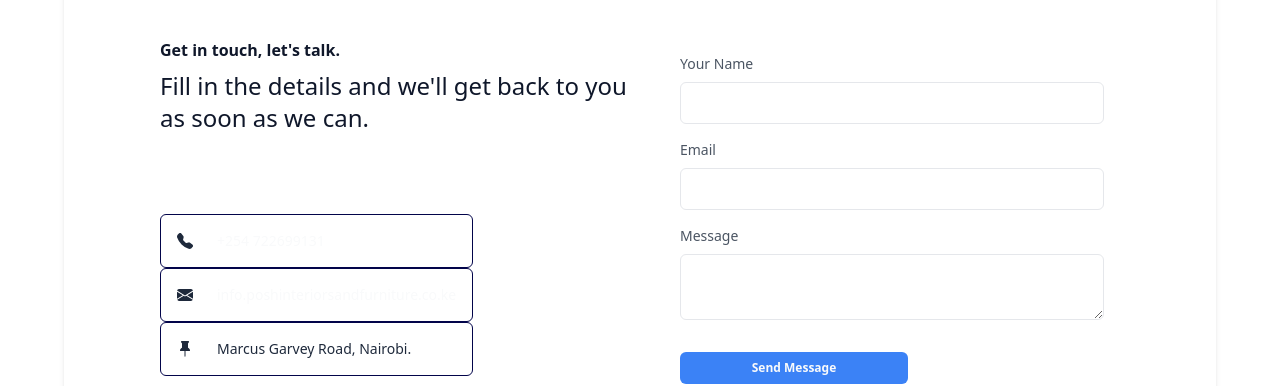
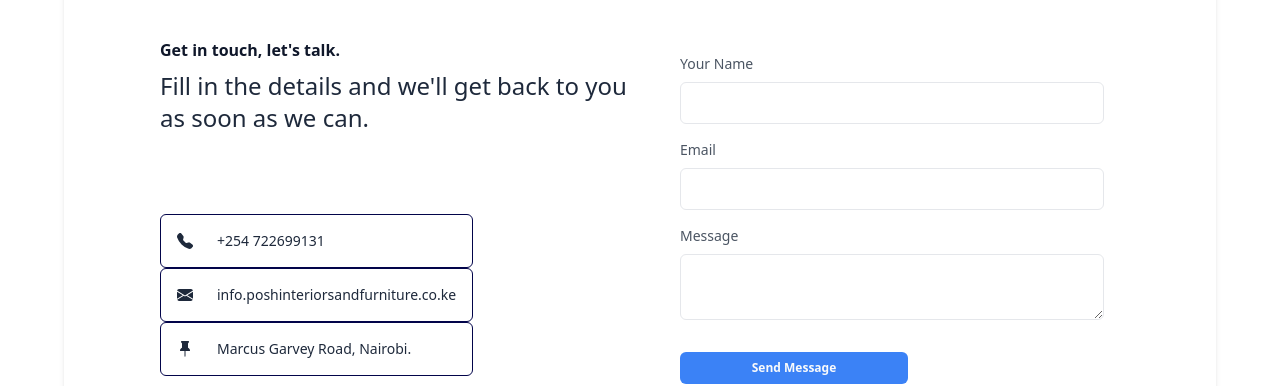
Before and after one commit to bro-codez/posh, a Next.js app: page /contact in a window 1280 px wide. Shown: the part 346-732 px from the top of the page. Built offline with nearby package versions, Linux system fonts and the light colour scheme.

Commit message:
modified:   components/Contact.tsx 	modified:   components/Navbar.tsx

```diff
--- a/components/Contact.tsx
+++ b/components/Contact.tsx
@@ -38,7 +38,7 @@ const Contact = (props: IContactProps) => {
               <h1 className="text-slate-900 font-semibold text-md">
                 Get in touch, let's talk.
               </h1>
-              <p className="font-light  text-slate-900 text-2xl mt-2">
+              <p className="font-light  text-slate-800 text-2xl mt-2">
                 Fill in the details and we'll get back to you as soon as we can.
               </p>
             </header>
@@ -57,7 +57,7 @@ const Contact = (props: IContactProps) => {
                     d="M1.885.511a1.745 1.745 0 0 1 2.61.163L6.29 2.98c.329.423.445.974.315 1.494l-.547 2.19a.678.678 0 0 0 .178.643l2.457 2.457a.678.678 0 0 0 .644.178l2.189-.547a1.745 1.745 0 0 1 1.494.315l2.306 1.794c.829.645.905 1.87.163 2.611l-1.034 1.034c-.74.74-1.846 1.065-2.877.702a18.634 18.634 0 0 1-7.01-4.42 18.634 18.634 0 0 1-4.42-7.009c-.362-1.03-.037-2.137.703-2.877L1.885.511z"
                   />
                 </svg>
-                <p className="text-gray-50 font-light text-sm">
+                <p className="text-slate-800 font-light text-sm">
                   {AppConfig.phone}
                 </p>
               </div>
@@ -72,7 +72,7 @@ const Contact = (props: IContactProps) => {
                 >
                   <path d="M.05 3.555A2 2 0 0 1 2 2h12a2 2 0 0 1 1.95 1.555L8 8.414.05 3.555zM0 4.697v7.104l5.803-3.558L0 4.697zM6.761 8.83l-6.57 4.027A2 2 0 0 0 2 14h12a2 2 0 0 0 1.808-1.144l-6.57-4.027L8 9.586l-1.239-.757zm3.436-.586L16 11.801V4.697l-5.803 3.546z" />
                 </svg>
-                <p className="text-gray-50 font-light text-sm">
+                <p className="text-slate-800 font-light text-sm">
                   {AppConfig.email}
                 </p>
               </div>
--- a/components/Navbar.tsx
+++ b/components/Navbar.tsx
@@ -150,7 +150,7 @@ export default function Navbar() {
             </div>
           </div>
 
-          <Disclosure.Panel className="sm:hidden h-screen w-screen bg-blue-800 ">
+          <Disclosure.Panel className="sm:hidden h-screen w-screen bg-slate-800 ">
             <div className="px-24 py-12 space-y-8 h-full ">
               {navigation.map((item) => (
                 <Disclosure.Button
```
